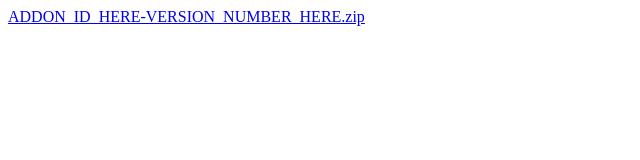
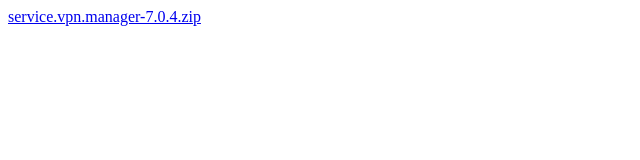
Before and after one commit to cookiestoy/Cookiestoy.github.io, a plain HTML site: page index.html in a window 1280 px wide. Shown: the whole page, without its empty margins (0-640 px from the left). Drawn offline with Linux system fonts and the light colour scheme.

Commit message:
Update index.html

```diff
--- a/index.html
+++ b/index.html
@@ -1,2 +1,2 @@
 <!DOCTYPE html>
-<a href="ADDON_ID_HERE-VERSION_NUMBER_HERE.zip">ADDON_ID_HERE-VERSION_NUMBER_HERE.zip</a>
+<a href="service.vpn.manager-7.0.4.zip">service.vpn.manager-7.0.4.zip</a>
```
